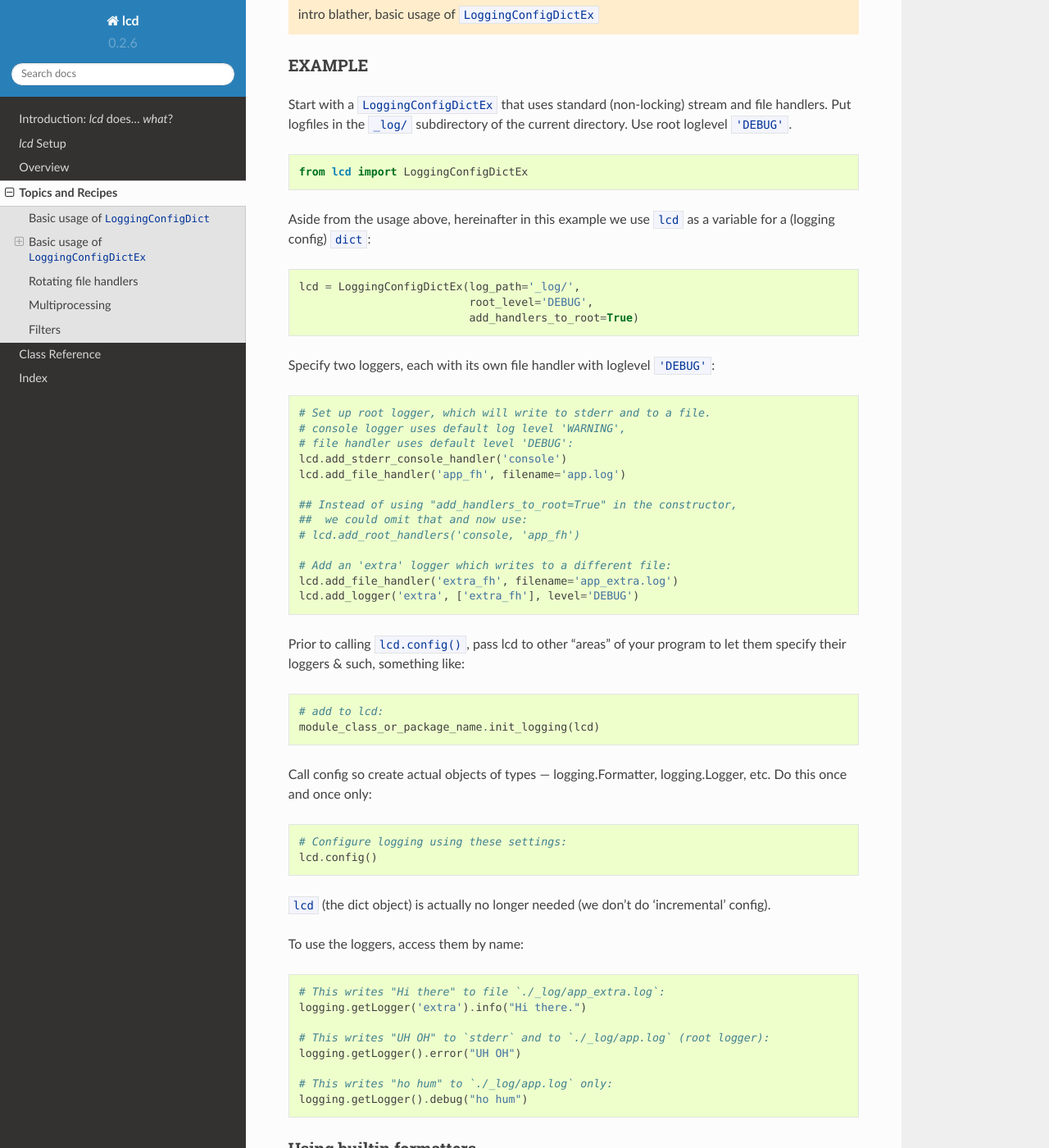
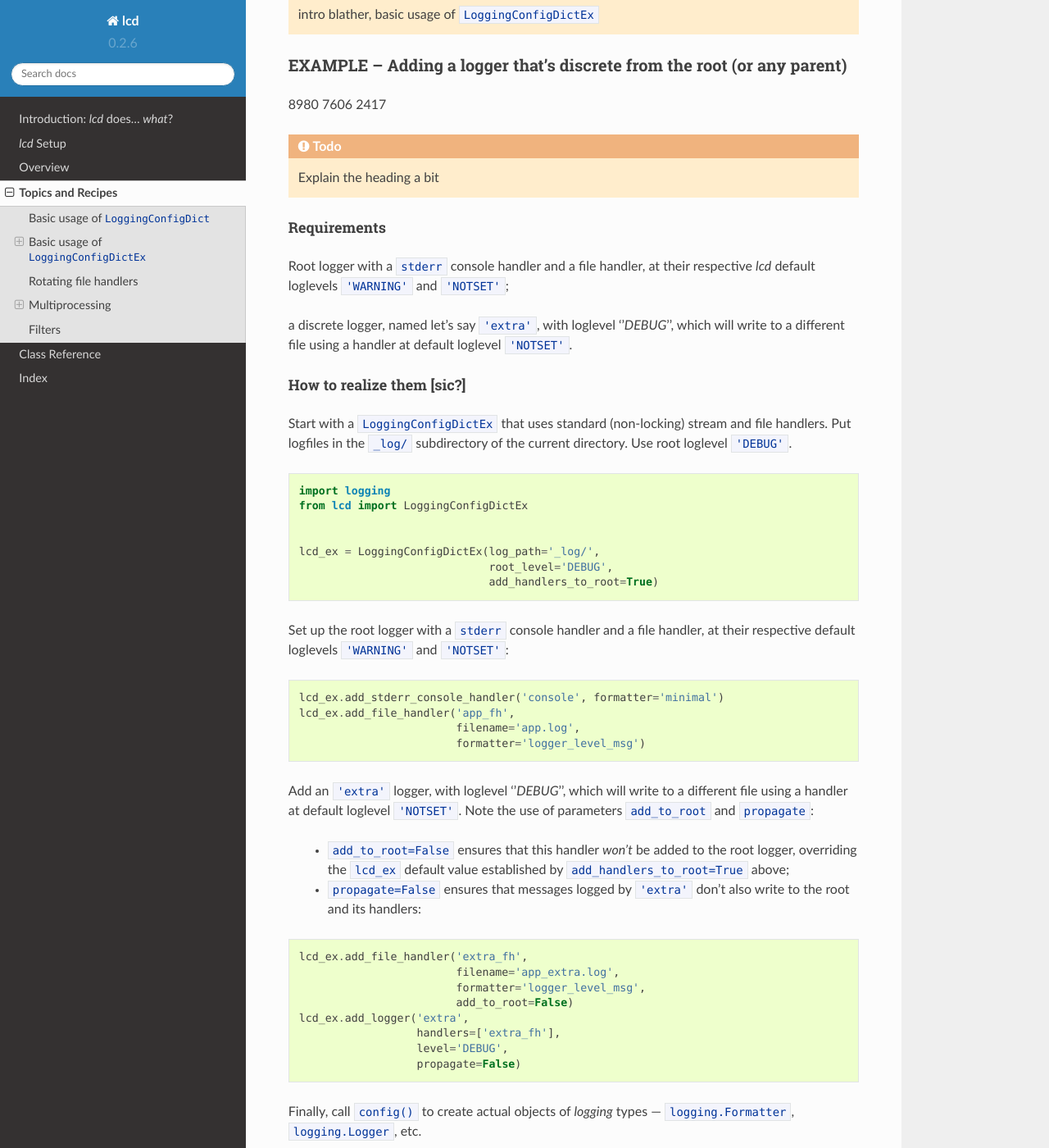
Before and after one commit to Twangist/prelogging, a Sphinx documentation site: the page built from lcd/docs/topics-recipes.rst, in a window 1280 px wide and 1400 px high, scrolled down 559 px. Shown: the whole window at 82% size. Built offline with Sphinx 7.4.7 and the Read the Docs theme 2.0.0, drawn with Linux system fonts in a browser that asks for light colours; some of the changed text lies outside the part shown.

Commit message:
0.2.6b9 -- docs - topics-examples, root + "discrete" logger example; structure of section becoming clearer TODO so structure it (new example should be last of section); do the other topics & examples

```diff
--- a/lcd/docs/topics-recipes.rst
+++ b/lcd/docs/topics-recipes.rst
@@ -23,62 +23,97 @@ Basic usage of ``LoggingConfigDictEx``
 .. todo::
     intro blather, basic usage of ``LoggingConfigDictEx``
 
-EXAMPLE
-+++++++
+EXAMPLE -- Adding a logger that's discrete from the root (or any parent)
+++++++++++++++++++++++++++++++++++++++++++++++++++++++++++++++++++++++++++++
+
+8980 7606 2417
+
+.. todo::
+    Explain the heading a bit
+
+Requirements
+~~~~~~~~~~~~~~~~~~~~~~~~~~~~~~~~~
+
+Root logger with a ``stderr`` console handler and a file handler,
+at their respective `lcd` default loglevels ``'WARNING'`` and ``'NOTSET'``;
+
+a discrete logger, named let's say ``'extra'``, with loglevel ''`DEBUG`'',
+which will write to a different file using a handler at default loglevel ``'NOTSET'``.
+
+How to realize them [sic?]
+~~~~~~~~~~~~~~~~~~~~~~~~~~~~~~~~~
 
 Start with a ``LoggingConfigDictEx`` that uses standard (non-locking) stream
 and file handlers. Put logfiles in the ``_log/`` subdirectory of the current
 directory. Use root loglevel ``'DEBUG'``. ::
 
+    import logging
     from lcd import LoggingConfigDictEx
 
-Aside from the usage above, hereinafter in this example we use ``lcd``
-as a variable for a (logging config) ``dict``::
 
-    lcd = LoggingConfigDictEx(log_path='_log/',
-                              root_level='DEBUG',
-                              add_handlers_to_root=True)
+    lcd_ex = LoggingConfigDictEx(log_path='_log/',
+                                 root_level='DEBUG',
+                                 add_handlers_to_root=True)
 
-Specify two loggers, each with its own file handler with loglevel ``'DEBUG'``::
+Set up the root logger with a ``stderr`` console handler and a file handler,
+at their respective default loglevels ``'WARNING'`` and ``'NOTSET'``::
 
-    # Set up root logger, which will write to stderr and to a file.
-    # console logger uses default log level 'WARNING',
-    # file handler uses default level 'DEBUG':
-    lcd.add_stderr_console_handler('console')
-    lcd.add_file_handler('app_fh', filename='app.log')
+    lcd_ex.add_stderr_console_handler('console', formatter='minimal')
+    lcd_ex.add_file_handler('app_fh',
+                            filename='app.log',
+                            formatter='logger_level_msg')
 
-    ## Instead of using "add_handlers_to_root=True" in the constructor,
-    ##  we could omit that and now use:
-    # lcd.add_root_handlers('console, 'app_fh')
+Add an ``'extra'`` logger, with loglevel ''`DEBUG`'',
+which will write to a different file using a handler at default loglevel ``'NOTSET'``.
+Note the use of parameters ``add_to_root`` and ``propagate``:
 
-    # Add an 'extra' logger which writes to a different file:
-    lcd.add_file_handler('extra_fh', filename='app_extra.log')
-    lcd.add_logger('extra', ['extra_fh'], level='DEBUG')
+    * ``add_to_root=False`` ensures that this handler *won't* be added to the root logger,
+      overriding the ``lcd_ex`` default value established by ``add_handlers_to_root=True`` above;
 
-Prior to calling ``lcd.config()``, pass lcd to other "areas" of your program
-to let them specify their loggers & such, something like::
+    * ``propagate=False`` ensures that messages logged by ``'extra'``
+      don't also write to the root and its handlers:
 
-    # add to lcd:
-    module_class_or_package_name.init_logging(lcd)
+.. code::
 
-Call config so create actual objects of types — logging.Formatter,
-logging.Logger, etc. Do this once and once only::
+        lcd_ex.add_file_handler('extra_fh',
+                                filename='app_extra.log',
+                                formatter='logger_level_msg',
+                                add_to_root=False)
+        lcd_ex.add_logger('extra',
+                          handlers=['extra_fh'],
+                          level='DEBUG',
+                          propagate=False)
 
-    # Configure logging using these settings:
-    lcd.config()
+Finally, call ``config()`` to create actual objects of `logging` types — ``logging.Formatter``,
+``logging.Logger``, etc. ::
 
-``lcd`` (the dict object) is actually no longer needed (we don't do 'incremental' config).
+    lcd_ex.config()
+
+Now ``lcd_ex`` is actually no longer needed (we don't do 'incremental' configuration,
+but then, arguably, neither does `logging`).
 
 To use the loggers, access them by name::
 
-    # This writes "Hi there" to file `./_log/app_extra.log`:
-    logging.getLogger('extra').info("Hi there.")
+    # This writes "Hi there" to file `_LOG/app_extra.log`:
+    logging.getLogger('extra').warning("Hi there.")
 
-    # This writes "UH OH" to `stderr` and to `./_log/app.log` (root logger):
+    # This writes "UH OH" to `stderr` and to `_LOG/app.log` (root logger):
     logging.getLogger().error("UH OH")
 
-    # This writes "ho hum" to `./_log/app.log` only:
+    # This writes "ho hum" to `_LOG/app.log` only:
     logging.getLogger().debug("ho hum")
+
+**Exercise**: Verify the claimed effects of the ``add_to_root`` and ``propagate`` parameters
+in the calls that configure the ``'extra'`` logger.
+
+    1. Omit ``add_to_root=False`` from the ``add_file_handler`` call.
+       Observe that ``"Hi there."`` gets logged to ``stderr`` and to ``_LOG/app.log``
+       by logger ``'extra'``.
+
+    2. Restore ``add_to_root=False`` to the ``add_file_handler`` call,
+       and omit ``propagate=False`` from the ``add_logger`` call.
+       Observe that ``"UH OH"`` and ``"ho hum"`` are logged to ``_LOG/app_extra.log``
+       by the root logger.
 
 
 Using builtin formatters
@@ -99,12 +134,11 @@ Example
 
 A typical, useful approach is to add handlers to the root logger,
 and then have each module log messages using ``logging.getLogger(__name__)``.
-These "child" loggers require no configuration.
-
+These "child" loggers require no configuration; they use the handlers
+of the root because by default loggers are created with ``propagate=True``.
 
 If the formatters of the handlers include the logger name — as does ``logger_level_msg``
 of ``LoggingConfigDictEx`` objects, for example — each logged message will relate which module wrote it.
-
 
 The following example illustrates the general technique:
 
```
Also changed, not shown: other parts of lcd/docs/topics-recipes.rst (+11 -1 lines), lcd/docs/LoggingConfigDict.rst (line endings or trailing spaces).
